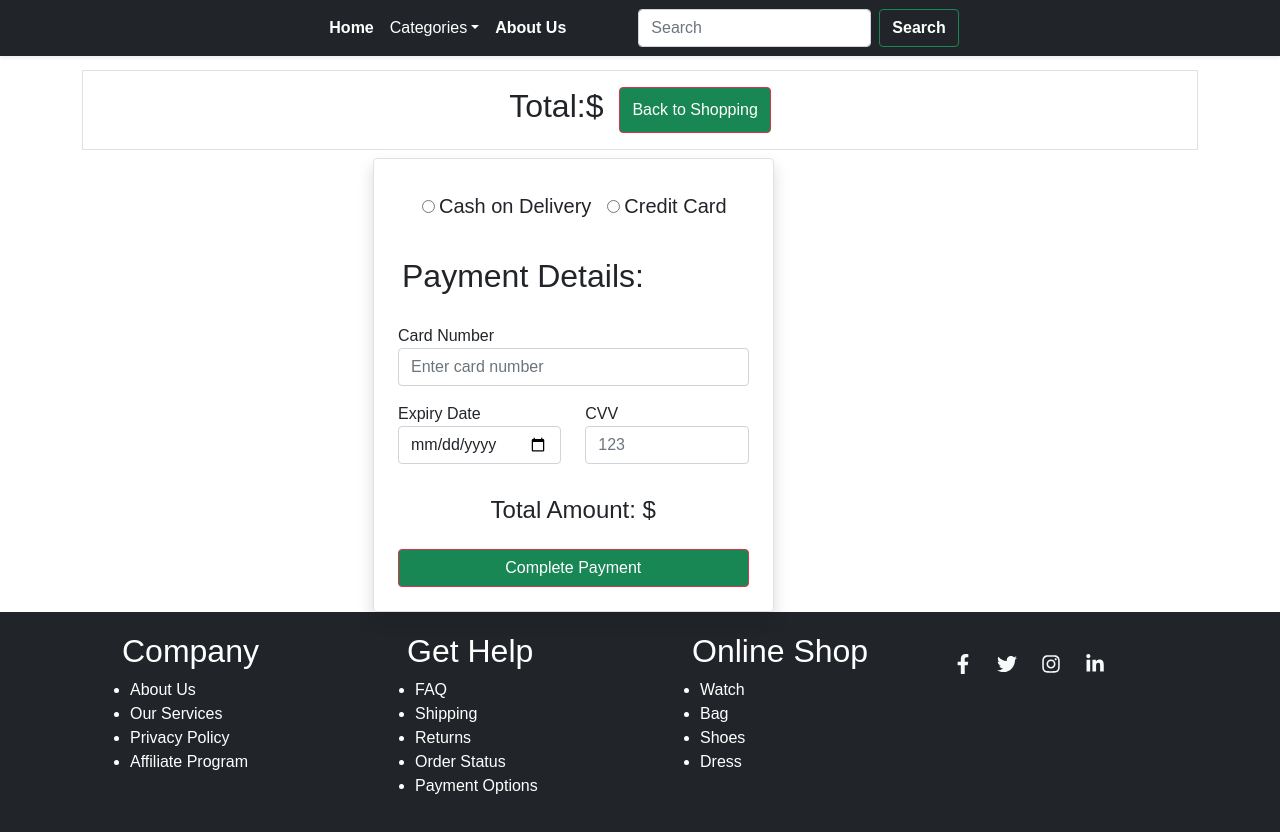
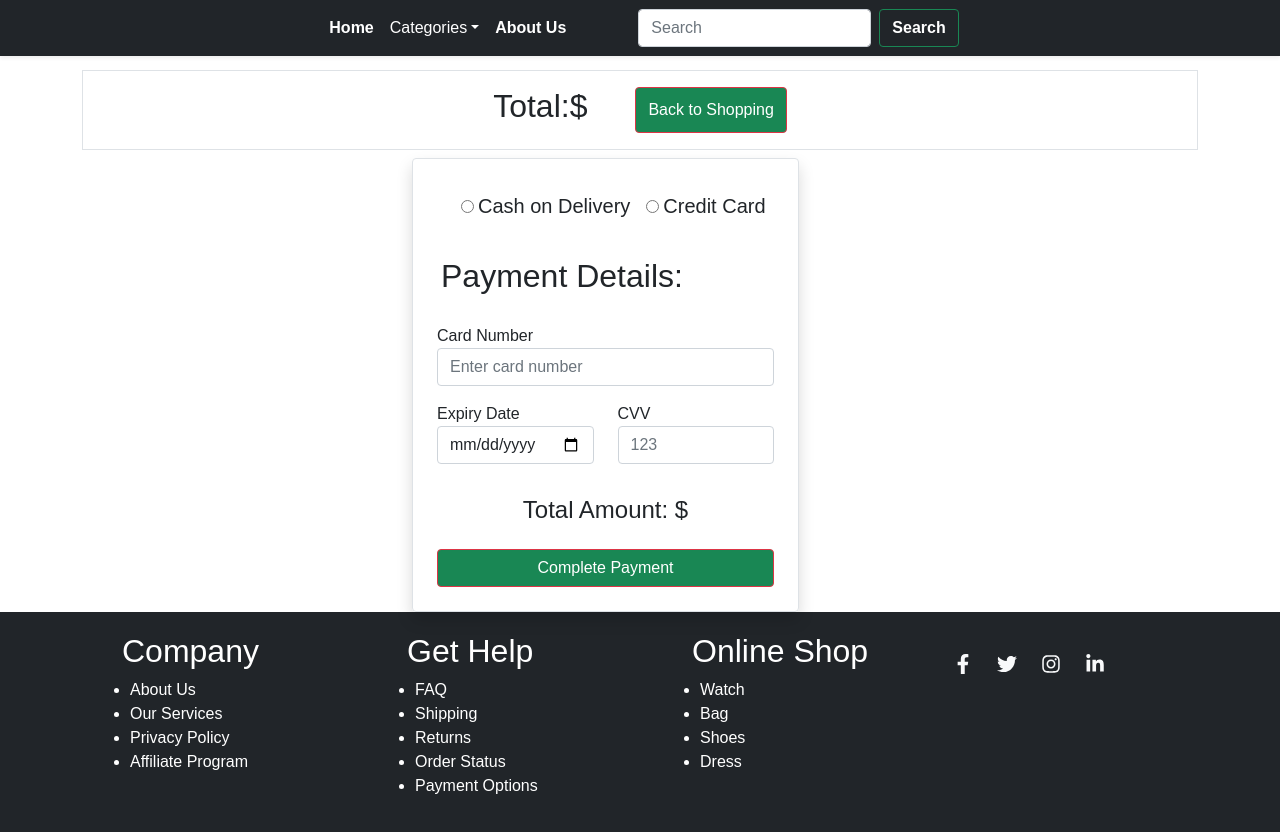
Before and after one commit to Hussain-0408/shoes-store-redux, a React (Create React App) app: page /PaymentPage in a window 1280 px wide. Shown: the top 832 px of the page. Built offline with nearby package versions, Linux system fonts and the light colour scheme.

Commit message:
update the code

```diff
--- a/src/components/CartItems.js
+++ b/src/components/CartItems.js
@@ -22,7 +22,7 @@ function CartItems() {
                 <Col xs={12} md={6} lg={12}>
 
                  <div className='bg-white border w-100 justify-content-center d-flex  mb-0 '>
-                    <div className='p-3 d-flex  gap-3 '>
+                    <div className='p-3 d-flex  gap-5 '>
                         <h2>Total:$</h2>
                      {shop ? (   <button className='btn btn-success btn-outline-danger text-white' onClick={handlenavigate}> Proced to Payment</button>) :
                                  (<button className='btn btn-success btn-outline-danger text-white' onClick={handleback}> Back to Shopping</button>)}
--- a/src/components/PaymentPage.js
+++ b/src/components/PaymentPage.js
@@ -24,7 +24,7 @@ function PaymentPage() {
 
     return (
         <Container className="mt-2 gap-3 d-flex justify-content-center">
-            <Row className="w-100 justify-content-center d-flex      ">
+            <Row className="w-100 justify-content-center d-flex ms-5     ">
                 <Col xs={12} md={8} lg={6}>
 
                     <Formik
```
